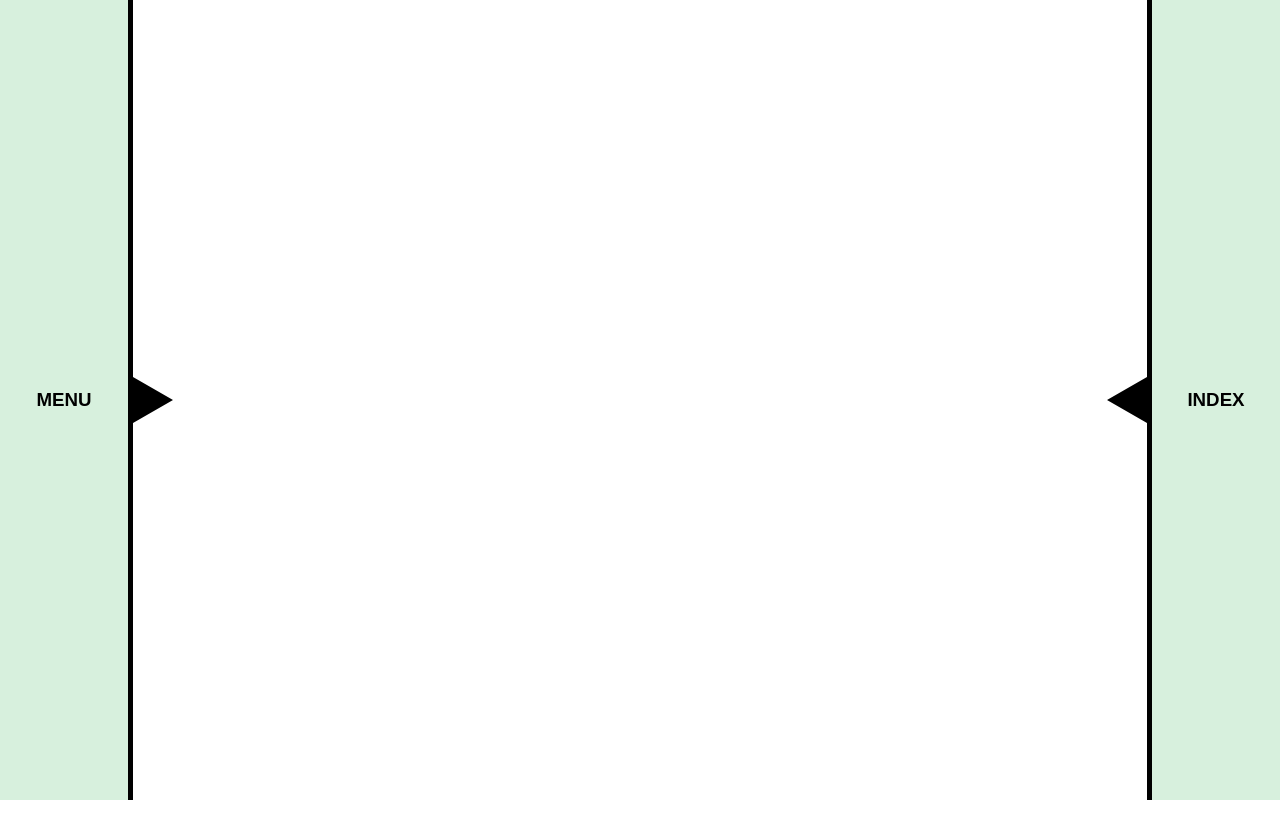
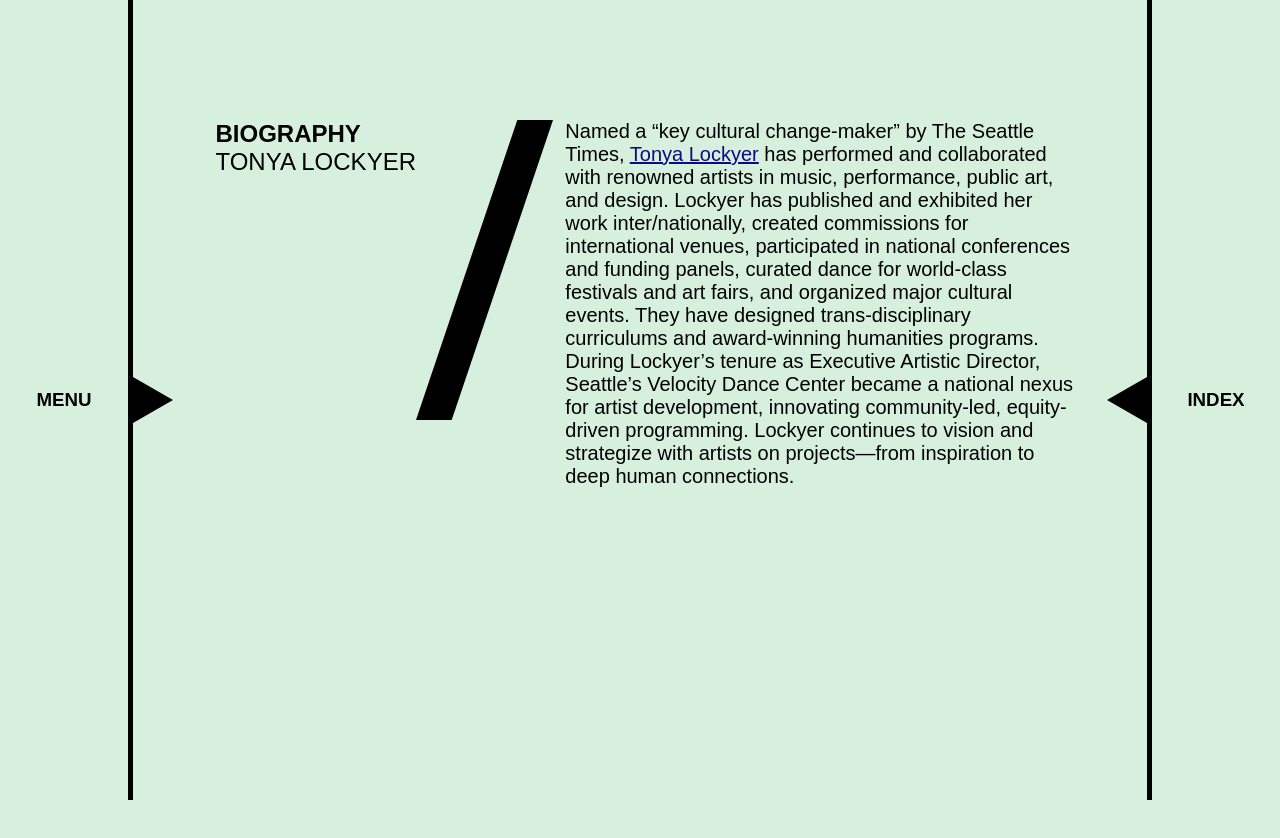
Before and after one commit to ampersand-paris/VAULT, a React (Create React App) app: page /tonya-lockyer-bio in a window 1280 px wide. Before the commit this address had no page. Shown: the top 838 px of the page. Before the commit the page ends 800 px from the top, so only its background shows below. Built offline with nearby package versions, Linux system fonts and the light colour scheme; a web font is replaced by a local one.

Commit message:
tonya lockyer

```diff
--- a/src/App.js
+++ b/src/App.js
@@ -52,7 +52,7 @@ import JaamilOlawaleKosokoBio from "./Biographies/JaamilOlawaleKosoko";
 import SarahLassBio from "./Biographies/SarahLass";
 import ClaudiaLaRoccoBio from "./Biographies/ClaudiaLaRocco";
 import RussellLepleyBio from "./Biographies/RussellLepley";
-
+import TonyaLockyerBio from "./Biographies/TonyaLockyer";
 // === VIDEOS ===
 import MeetingThree from "./Videos/MeetingThree";
 
@@ -125,6 +125,7 @@ return (
                 <Route path="/sarah-lass-bio" element={<SarahLassBio />} />
                 <Route path="/shannon-drake-bio" element={<ShannonDrakeBio />} />
                 <Route path="/rachel-boggia-bio" element={<RachelBoggiaBio />} />
+                <Route path="/tonya-lockyer-bio" element={<TonyaLockyerBio />} />
             {/* Transcripts */}
             <Route path="/meeting-one" element={<MeetingOne />} />
             <Route path="/meeting-three" element={<MeetingThree />} />
--- /dev/null
+++ b/src/Biographies/TonyaLockyer.js
@@ -0,0 +1,29 @@
+// ====== COMPONENTS ======
+
+const TonyaLockyerBio = (props) => {
+
+    return (
+    <>
+        <div className="one-hundred-vh flex jc-center mobile-al-center mobile-column top-padding mint-green">
+            <div className="vault-padding mobile-flex mobile-jc-center mobile-width">
+                <div className="flex space-btwn essay-title-height">
+                    <div>
+                        <h2 className="subtitle ">BIOGRAPHY</h2>
+                        <h2 className="subtitle neuzit">Tonya Lockyer</h2>
+                    </div>
+                    <img className="bio-slash" src="/Images/Slash.svg" />
+                    <div className="flex column flex-end">
+                    </div>
+                </div>
+            </div>
+            <section className="flex column al-center no-top-padding mobile-padding">
+                <div className="essay-width ">
+                    <p className="no-top-padding">Named a “key cultural change-maker” by The Seattle Times, <a href="https://www.linkedin.com/in/tonya-lockyer-b249b916">Tonya Lockyer</a> has performed and collaborated with renowned artists in music, performance, public art, and design. Lockyer has published and exhibited her work inter/nationally, created commissions for international venues, participated in national conferences and funding panels, curated dance for world-class festivals and art fairs, and organized major cultural events. They have designed trans-disciplinary curriculums and award-winning humanities programs. During Lockyer’s tenure as Executive Artistic Director, Seattle’s Velocity Dance Center became a national nexus for artist development, innovating community-led, equity-driven programming. Lockyer continues to vision and strategize with artists on projects—from inspiration to deep human connections.</p>
+                </div>
+            </section>
+        </div>
+    </>
+  );
+}
+
+export default TonyaLockyerBio;
```
